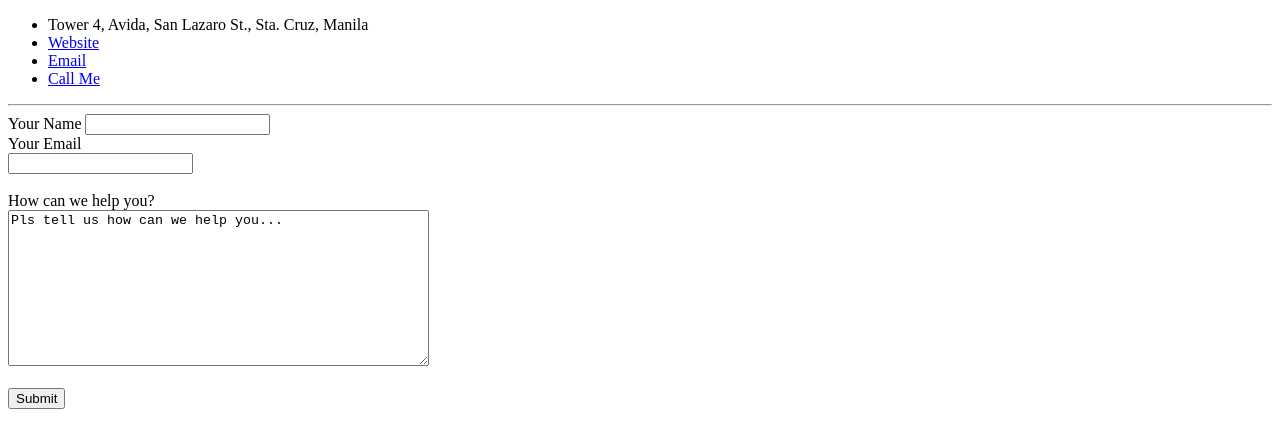
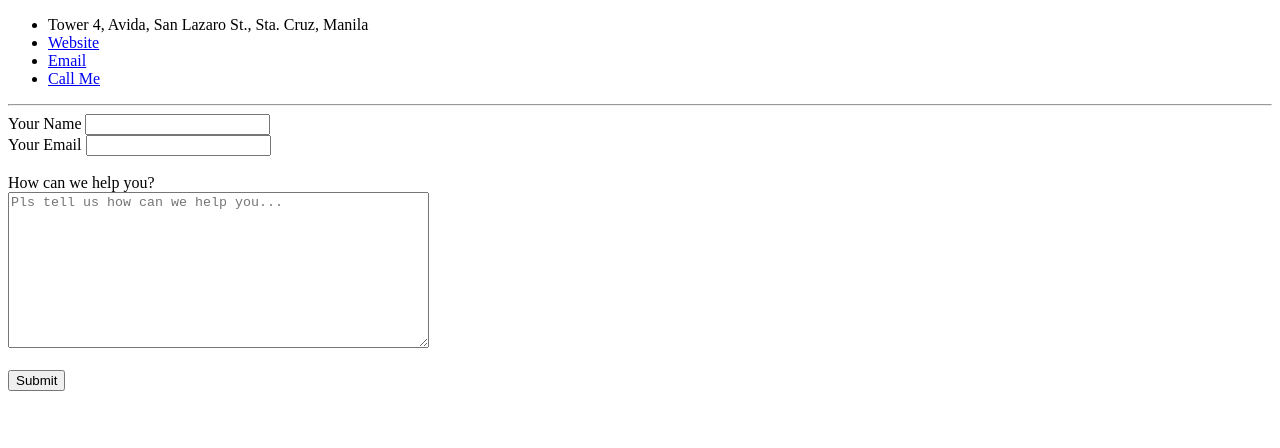
Before and after one commit to NDDSOLAR/cv, a plain HTML site: page contact_me.html in a window 1280 px wide. Drawn offline with Linux system fonts and the light colour scheme.

Commit message:
Update contact_me.html

```diff
--- a/contact_me.html
+++ b/contact_me.html
@@ -17,10 +17,10 @@
 <form action="mailto:info@nddsolar.com" method="post" enctype="text/plain">
   <label for="yourname">Your Name</label>
   <input type="text" name="Your_Name" value=""><br>
-  <label for="email">Your Email</label><br>
+  <label for="email">Your Email</label>
   <input type="email" name="Your_Email" value=""><br><br>
   <label for="name">How can we help you?</label><br>
-  <textarea name="Your_Message" rows="10" cols="50">Pls tell us how can we help you...</textarea><br><br>
+  <textarea name="Your_Message" rows="10" cols="50" placeholder="Pls tell us how can we help you..."></textarea><br><br>
   <input type="submit">
 </form>
 </body>
```
